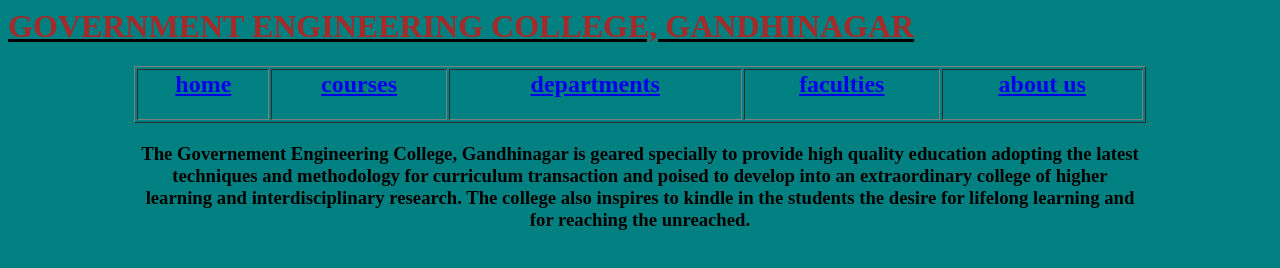
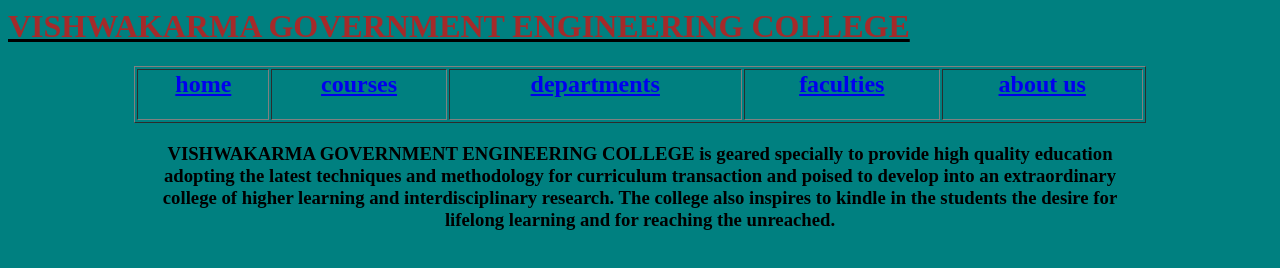
Before and after one commit to divyanshusoni2607/clg-website, a plain HTML site: page index.html in a window 1280 px wide. Drawn offline with Linux system fonts and the light colour scheme.

Commit message:
Update index.html

```diff
--- a/index.html
+++ b/index.html
@@ -3,8 +3,7 @@
 <title>HOME</title>
 </head>
 <Body style = "background-color:teal";
-<center><h1><u><FONT COLOR="Brown">GOVERNMENT ENGINEERING
-COLLEGE, GANDHINAGAR</FONT></u></h1></center>
+<center><h1><u><FONT COLOR="Brown">VISHWAKARMA GOVERNMENT ENGINEERING COLLEGE</FONT></u></h1></center>
 <table width = "80%" border = "1" align = "center" style = "backgroundcolor:red">
 <tr>
 <th><h2><a href = "home.html">home</a></h2></th>
@@ -17,7 +16,7 @@ COLLEGE, GANDHINAGAR</FONT></u></h1></center>
 <H2><FONT COLOR = "BLUE"></FONT></H2>
 <center>
 <div style="Width:1000">
-<p><h3> The Governement Engineering College, Gandhinagar is geared specially to provide high quality education adopting the latest techniques and methodology for curriculum transaction and poised to develop into an extraordinary college of higher learning and interdisciplinary research. The college also inspires to kindle in the students the desire for lifelong learning and for reaching the unreached.</h3></p>
+<p><h3> VISHWAKARMA GOVERNMENT ENGINEERING COLLEGE is geared specially to provide high quality education adopting the latest techniques and methodology for curriculum transaction and poised to develop into an extraordinary college of higher learning and interdisciplinary research. The college also inspires to kindle in the students the desire for lifelong learning and for reaching the unreached.</h3></p>
 </div>
 </center>
 </body></head>
```
